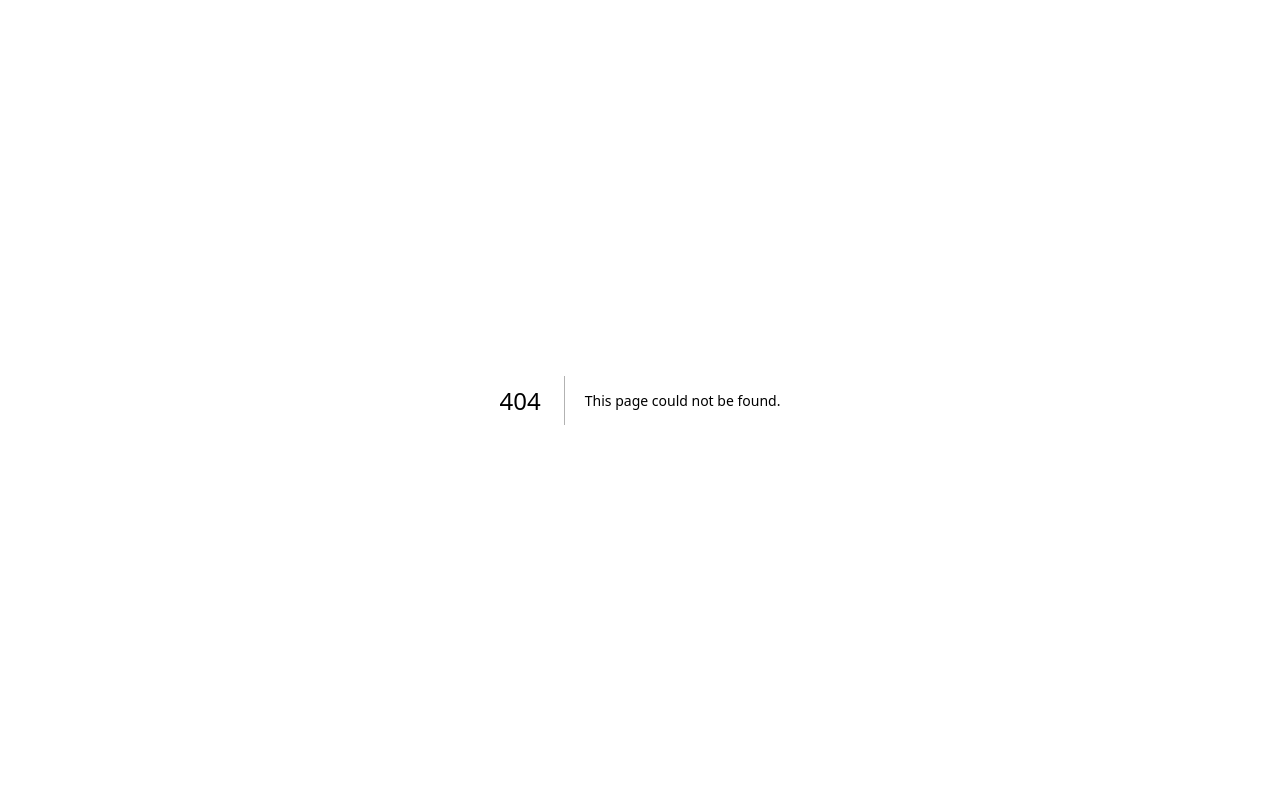
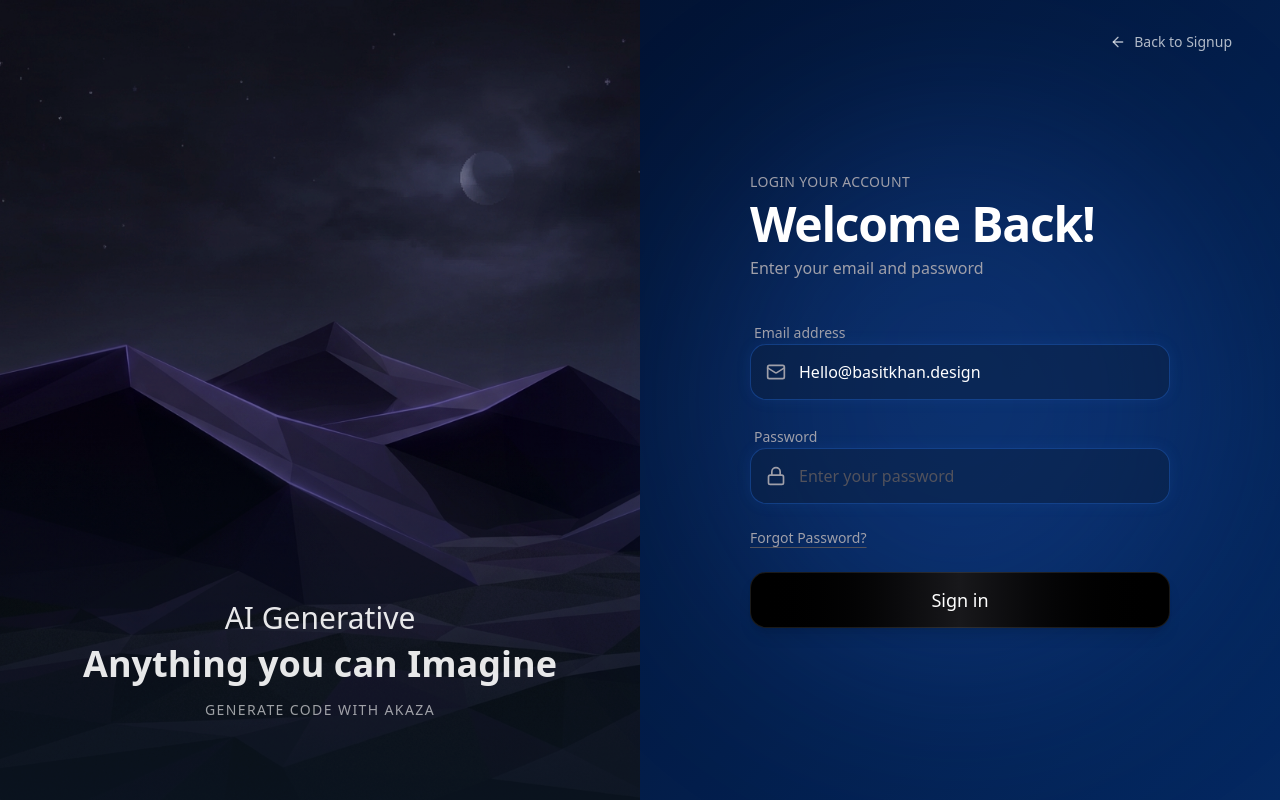
Before and after one commit to kruth-s/AI-Code-Navigator, a Next.js app in the folder client/: page /login in a window 1280 px wide. Before the commit this address had no page. Built offline with nearby package versions, Linux system fonts and the light colour scheme.

Commit message:
basic underveloped sigin in page will be designed soon in next commit

```diff
--- a/client/app/layout.tsx
+++ b/client/app/layout.tsx
@@ -5,7 +5,7 @@ import "./globals.css";
 const outfit = Outfit({ subsets: ["latin"] });
 
 export const metadata: Metadata = {
-  title: "NMU - Create an Account",
+  title: "AKAZA - Create an Account",
   description: "Join our community today",
 };
 
--- /dev/null
+++ b/client/app/login/page.tsx
@@ -0,0 +1,105 @@
+import Image from "next/image";
+import { Mail, Lock, ArrowRight } from "lucide-react";
+import Link from "next/link";
+
+export default function LoginPage() {
+  return (
+    <main className="flex min-h-screen w-full bg-[#0d1b2a] text-white overflow-hidden font-sans">
+      {/* Left Column - Hero Image */}
+      <div className="hidden lg:flex w-1/2 relative flex-col justify-between p-12">
+        {/* Background Image */}
+        <div className="absolute inset-0 z-0">
+          <Image
+            src="/auth-bg.png"
+            alt="Login Background"
+            fill
+            className="object-cover"
+            priority
+          />
+           {/* Gradient overlays to match the reference look */}
+          <div className="absolute inset-0 bg-gradient-to-t from-[#0d1b2a] via-transparent to-transparent opacity-80" />
+          <div className="absolute inset-0 bg-black/20" />
+        </div>
+
+        {/* Branding */}
+        <div className="relative z-10">
+           {/* Using the red branding color from previous usage if implied, or sticking to white/clean */}
+        </div>
+
+        {/* Bottom Text */}
+        <div className="relative z-10 mt-auto mb-8 text-center text-white/90">
+             <h2 className="text-3xl font-light mb-2">AI Generative</h2>
+             <h3 className="text-4xl font-semibold mb-4">Anything you can Imagine</h3>
+             <p className="text-sm text-white/60 uppercase tracking-widest">Generate code with Akaza</p>
+        </div>
+      </div>
+
+      {/* Right Column - Login Form */}
+      <div className="flex-1 flex flex-col items-center justify-center p-6 md:p-12 lg:p-24 relative z-10 bg-[#063e9b] bg-gradient-to-br from-[#021333] to-[#042861]">
+         {/* Top Navigation */}
+         <div className="absolute top-8 left-8 lg:left-auto lg:right-12 w-full lg:w-auto flex justify-between lg:justify-end px-4 lg:px-0">
+             <Link href="/" className="flex items-center gap-2 text-white/70 hover:text-white transition-colors text-sm">
+                <ArrowRight className="w-4 h-4 rotate-180" /> Back to Signup
+             </Link>
+         </div>
+
+        <div className="w-full max-w-[420px] space-y-10 relative">
+
+          {/* Glow Effect behind the form */}
+          <div className="absolute top-1/2 left-1/2 -translate-x-1/2 -translate-y-1/2 w-[120%] h-[120%] bg-blue-500/20 blur-[100px] rounded-full pointer-events-none" />
+
+          <div className="space-y-2 relative z-10 block">
+            <h4 className="text-zinc-400 text-sm font-medium uppercase tracking-wide">Login your account</h4>
+            <h1 className="text-5xl font-bold text-white tracking-tight">Welcome Back!</h1>
+            <p className="text-zinc-400">Enter your email and password</p>
+          </div>
+
+          <form className="space-y-6 relative z-10">
+            <div className="space-y-2">
+              <label className="text-sm text-zinc-400 ml-1">Email address</label>
+              <div className="relative group">
+                <div className="absolute left-4 top-1/2 -translate-y-1/2 text-zinc-400 group-focus-within:text-white transition-colors">
+                  <Mail className="w-5 h-5" />
+                </div>
+                <input
+                  type="email"
+                  defaultValue="Hello@basitkhan.design"
+                  className="w-full h-14 rounded-2xl bg-[#0a1e3f]/50 border border-blue-500/30 text-white placeholder:text-zinc-600 pl-12 pr-4 focus:outline-none focus:ring-2 focus:ring-blue-500/50 focus:border-blue-500 transition-all shadow-[0_0_15px_rgba(59,130,246,0.1)]"
+                />
+              </div>
+            </div>
+
+            <div className="space-y-2">
+              <label className="text-sm text-zinc-400 ml-1">Password</label>
+              <div className="relative group">
+                <div className="absolute left-4 top-1/2 -translate-y-1/2 text-zinc-400 group-focus-within:text-white transition-colors">
+                  <Lock className="w-5 h-5" />
+                </div>
+                <input
+                  type="password"
+                  placeholder="Enter your password"
+                  className="w-full h-14 rounded-2xl bg-[#0a1e3f]/50 border border-blue-500/30 text-white placeholder:text-zinc-600 pl-12 pr-4 focus:outline-none focus:ring-2 focus:ring-blue-500/50 focus:border-blue-500 transition-all shadow-[0_0_15px_rgba(59,130,246,0.1)]"
+                />
+                 {/* Blue glow specifically under/around the password field as per design reference */}
+                 <div className="absolute inset-0 -z-10 bg-blue-600/10 blur-xl rounded-2xl opacity-0 group-focus-within:opacity-100 transition-opacity" />
+              </div>
+            </div>
+
+            <div className="flex justify-start">
+               <Link href="#" className="text-sm text-zinc-400 hover:text-white transition-colors underline decoration-zinc-600 underline-offset-4">
+                 Forgot Password?
+               </Link>
+            </div>
+
+            <button
+               type="button"
+               className="w-full h-14 rounded-2xl bg-gradient-to-r from-black via-zinc-900 to-black hover:from-zinc-900 hover:to-zinc-800 text-white font-medium text-lg transition-all shadow-lg border border-white/10 active:scale-[0.98]"
+            >
+              Sign in
+            </button>
+          </form>
+        </div>
+      </div>
+    </main>
+  );
+}
--- a/client/app/page.tsx
+++ b/client/app/page.tsx
@@ -1,5 +1,6 @@
 import Image from "next/image";
 import { Eye, Check, ArrowRight, Apple } from "lucide-react";
+import Link from "next/link";
 
 export default function Home() {
   return (
@@ -22,7 +23,7 @@ export default function Home() {
         {/* Logo */}
         <div className="relative z-10">
           <h1 className="text-3xl font-bold tracking-widest text-white">
-            NMU
+            AKAZA
           </h1>
         </div>
 
@@ -37,8 +38,8 @@ export default function Home() {
         {/* Bottom Text */}
         <div className="relative z-10 mt-auto mb-12">
           <h2 className="text-5xl font-medium leading-tight mb-2 tracking-tight">
-            Capturing Moments,<br />
-            Creating Memories
+            Navigate Codebases,<br />
+            Amplify Intelligence
           </h2>
 
           {/* Pagination dots */}
@@ -55,12 +56,12 @@ export default function Home() {
         <div className="w-full max-w-[480px] space-y-8">
 
           <div className="space-y-2">
-            <h2 className="text-4xl font-semibold tracking-tight text-white">Create an account</h2>
+            <h2 className="text-4xl font-semibold tracking-tight text-white">Join AI Code Navigator</h2>
             <p className="text-zinc-400">
               Already have an account?{" "}
-              <a href="#" className="text-violet-400 hover:text-violet-300 transition-colors underline-offset-4 hover:underline">
+              <Link href="/login" className="text-violet-400 hover:text-violet-300 transition-colors underline-offset-4 hover:underline">
                 Log in
-              </a>
+              </Link>
             </p>
           </div>
 
@@ -70,7 +71,7 @@ export default function Home() {
                 <div className="relative">
                   <input
                     type="text"
-                    placeholder="Fletcher"
+                    placeholder="First Name"
                     className="w-full h-12 rounded-lg bg-[#27252e] border border-zinc-700/50 text-white placeholder:text-zinc-500 px-4 focus:outline-none focus:ring-2 focus:ring-violet-500/50 focus:border-violet-500 transition-all"
                   />
                 </div>
```
Also changed, not shown: 1 other file (tests, documents, lock files or other folders).
